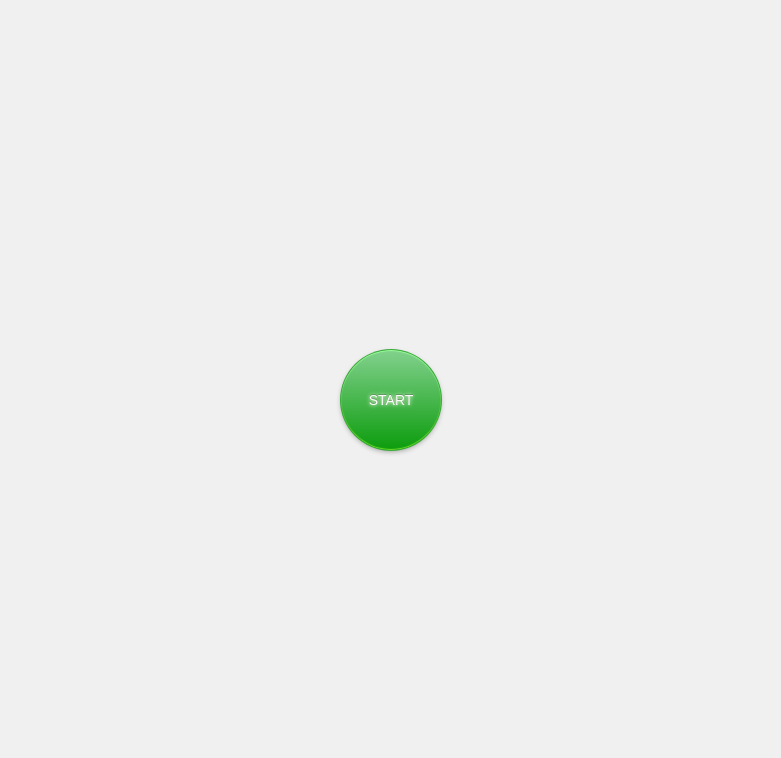
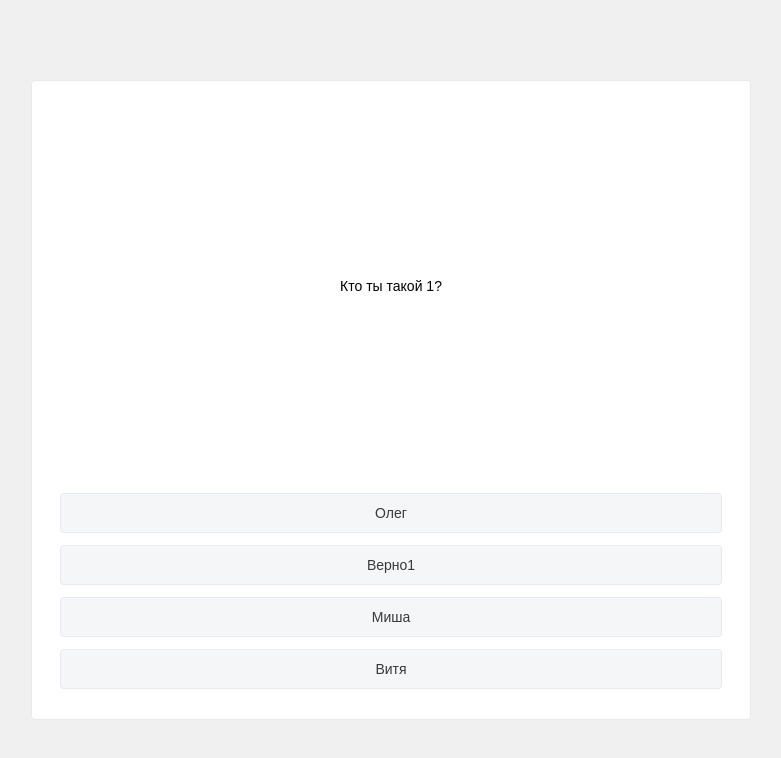
Before and after one commit to ViktorIukhlin/CockyJun, a React (Create React App) app: page /#/questionsPage in a window 1280 px wide. Before the commit this address led to /#/startPage. Shown: the top 758 px of the page, without its empty margins (249-1030 px from the left). Built offline with nearby package versions, Linux system fonts and the light colour scheme.

Commit message:
add new logic

```diff
--- a/src/App.js
+++ b/src/App.js
@@ -9,10 +9,11 @@ function App(props) {
   return (
     <HashRouter>
       <div className='wrapper'>
-        <Redirect from='/' to='/startPage'/>
+        {/* <Redirect from='/' to='/startPage'/> */}
         <Route exact path='/startPage' render={ () => <StartPage />} />
-        <Route exact path='/questionsPage' render={ () => <QuestionsPage state={props.store.getState().questionsPage}/>} />
-        <Route exact path='/endPage' render={ () => <EndPage state={props.store.getState().questionsPage}/>} />
+        <Route exact path='/questionsPage' render={ () =>
+          <QuestionsPage listOfQuestions={props.store.getState().questionsPage.questions.sort(() => Math.random() - 0.5,)}/>}
+        />
       </div>
     </HashRouter>
   );
--- a/src/components/QuestionsPage/Question/Question.jsx
+++ b/src/components/QuestionsPage/Question/Question.jsx
@@ -1,11 +1,10 @@
 import React, { useState } from 'react';
 import style from './Question.module.scss'
 
-const Question = ({state}) => {
-  const answers = state.answers.sort(() => Math.random() - 0.5);
+const Question = ({answer, sendAnswers }) => {
+  const answersRandom = answer.answers.sort(() => Math.random() - 0.5);
 
   const setAnswer = (e) =>{
-
     console.log(e)
     console.log(e.target.defaultValue)
   }
@@ -13,13 +12,13 @@ const Question = ({state}) => {
   return (
     <div className={style.container}>
       <div className={style.question}>
-        <div>{state.question}</div>
+        <div>{answer.question}</div>
       </div>
       <form className={style.boxForAnswer}>
-        <input type="button" className={style.answer} onClick={setAnswer} value={answers[0]}/>
-        <input type="button" className={style.answer} onClick={setAnswer} value={answers[1]}/>
-        <input type="button" className={style.answer} onClick={setAnswer} value={answers[2]}/>
-        <input type="button" className={style.answer} onClick={setAnswer} value={answers[3]}/>
+        <input type="button" className={style.answer} onClick={sendAnswers} value={answersRandom[0]}/>
+        <input type="button" className={style.answer} onClick={sendAnswers} value={answersRandom[1]}/>
+        <input type="button" className={style.answer} onClick={sendAnswers} value={answersRandom[2]}/>
+        <input type="button" className={style.answer} onClick={sendAnswers} value={answersRandom[3]}/>
       </form>
     </div>
   )
--- a/src/components/QuestionsPage/Question/Question.module.scss
+++ b/src/components/QuestionsPage/Question/Question.module.scss
@@ -1,15 +1,8 @@
 .container{
-  width: 100%;
-  height: 80%;
-  background-color: #fff;
-  border: 1px solid rgb(230,233,238);
   display: flex;
   flex-direction: column;
   justify-content: space-between;
-  border-radius: 4px;
-  @media (max-width: 720px) {
-    margin: 10px;
-  }
+  height: 100%;
 }
 .question{
   display: flex;
@@ -24,7 +17,7 @@
   }
 }
 .boxForAnswer{
-  margin: 0 28px;
+  margin: 0 28px 30px 28px;
   input{
     height: auto;
     width: 100%;
--- a/src/components/QuestionsPage/QuestionsPage.jsx
+++ b/src/components/QuestionsPage/QuestionsPage.jsx
@@ -1,38 +1,40 @@
-import React, { useState } from 'react';
-import { NavLink, Redirect } from 'react-router-dom';
+import React, { useEffect, useState } from 'react'
+import { NavLink, Redirect } from 'react-router-dom'
+import Question from './Question/Question'
 import style from './QuestionsPage.module.scss'
+import ResultWindow from './ResultWindow/ResultWindow'
 
-const QuestionsPage = ({state}) => {
-  const arrQuestions = state.questions.sort(() => Math.random() - 0.5);
-  state.numberOfQuestions = arrQuestions.length;
-  const [counter, setCounter] = useState(state.counter);
-
-  if(counter === state.numberOfQuestions){
-    return <div>
-      Ты ответил на {counter} вопроса , поздравляю
-      <NavLink to='/startPage'> Заново </NavLink>
-    </div>
+const QuestionsPage = ({ listOfQuestions }) => {
+  const [answers, setAnswers] = useState(listOfQuestions);
+  const [counter, setCounter] = useState(0);
+  const [resultWindow, setResultWindow] = useState(false);
+  const [answerFromPlayer, setAnswerFromPlayer] = useState('');
+  // useEffect(() => {
+  //   console.log(answers)
+  //   console.log('RANDOM')
+  // }, []);
+  const sendAnswers = (e) => {
+    setAnswerFromPlayer(e.target.defaultValue)
+    setResultWindow(true)
   }
-
-  const question = state.questions[counter].question
-  const answers = state.questions[counter].answers.sort(() => Math.random() - 0.5);
-
-  const sendAnswers = () => {
+  const nextQuestion = () => {
     setCounter(counter + 1)
+    setResultWindow(false)
   }
   return (
     <div className={style.container}>
-    <div className={style.question}>
-      <div>{question}</div>
+      {counter === answers.length ? (
+        <div>
+          Ты ответил на {counter} вопроса , поздравляю
+          <NavLink to="/startPage"> Заново </NavLink>
+        </div>
+      ): resultWindow ? (
+        <ResultWindow answer={answerFromPlayer} rightAnswer={answers[counter].correctAnswer} nextQuestion={nextQuestion}/>
+      ) : (
+        <Question sendAnswers={sendAnswers} answer={answers[counter]}/>
+      )}
     </div>
-    <form className={style.boxForAnswer}>
-      <input type="button" className={style.answer} onClick={sendAnswers} value={answers[0]}/>
-      <input type="button" className={style.answer} onClick={sendAnswers} value={answers[1]}/>
-      <input type="button" className={style.answer} onClick={sendAnswers} value={answers[2]}/>
-      <input type="button" className={style.answer} onClick={sendAnswers} value={answers[3]}/>
-    </form>
-  </div>
   )
 }
 
-export default QuestionsPage;
+export default QuestionsPage
--- a/src/components/QuestionsPage/QuestionsPage.module.scss
+++ b/src/components/QuestionsPage/QuestionsPage.module.scss
@@ -3,57 +3,8 @@
   height: 80%;
   background-color: #fff;
   border: 1px solid rgb(230,233,238);
-  display: flex;
-  flex-direction: column;
-  justify-content: space-between;
   border-radius: 4px;
   @media (max-width: 720px) {
     margin: 10px;
   }
 }
-.question{
-  display: flex;
-  align-items: center;
-  justify-content: center;
-  height: 100%;
-  overflow: hidden;
-  padding: 20px 28px 10px 28px;
-  img{
-    width: auto;
-    height: 100%;
-  }
-}
-.boxForAnswer{
-  margin: 0 28px 40px 28px;
-  input{
-    height: auto;
-    width: 100%;
-    min-height: 40px;
-    margin-top: 12px;
-    padding: 2px 8px;
-    color: #37383c;
-    font-size: 14px;
-    border-radius: 4px;
-    border: 1px solid #e6e9ee;
-    background-color: #f4f6f7;
-    display: flex;
-    align-items: center;
-  }
-  .answer:hover{
-    color: #2587E8;
-    background-color: #EBF4FD;
-  }
-  .submit {
-    margin: 30px auto;
-    width: 220px;
-    min-height: 50px;
-    justify-content: center;
-    background-color: #2582E7;
-    color: #FFFFFF;
-    border-radius: 6px;
-  }
-  .answerActive{
-    color: #2587E8;
-    background-color: #EBF4FD;
-  }
-}
--- /dev/null
+++ b/src/components/QuestionsPage/ResultWindow/ResultWindow.jsx
@@ -0,0 +1,23 @@
+import React from 'react';
+import style from './ResultWindow.module.scss'
+
+const ResultWindow = ({answer, rightAnswer, nextQuestion}) => {
+  const bool = answer === rightAnswer;
+  return (
+    <div className={style.container} style={bool ? {border: "#DCF5EB solid 5px"} : {border: "#FCE4DF solid 5px"}}>
+      {bool ? (
+        <div className={style.result} style={{color: '#45C38A'}}>
+          <div>Вы ответили абсолютно верно!</div>
+        </div>
+      ) : (
+        <div className={style.result} style={{color: '#EE593B'}}>
+          <div className={style.message}>Вы ответили неверно! Правильный ответ:</div>
+          <div className={style.answer}>{rightAnswer}</div>
+        </div>
+      )}
+      <button onClick={nextQuestion}>Следующий вопрос</button>
+    </div>
+  )
+}
+
+export default ResultWindow;
--- /dev/null
+++ b/src/components/QuestionsPage/ResultWindow/ResultWindow.module.scss
@@ -0,0 +1,36 @@
+.container{
+  display: flex;
+  flex-direction: column;
+  justify-content: space-between;
+  height: 100%;
+  button{
+    height: auto;
+    min-height: 40px;
+    margin-top: 12px;
+    padding: 2px 8px;
+    color: #37383c;
+    font-size: 14px;
+    border-radius: 4px;
+    border: 1px solid #e6e9ee;
+    background-color: #f4f6f7;
+    display: flex;
+    align-items: center;
+    justify-content: center;
+    margin: 0 20px 40px 20px;
+  }
+  .result{
+    display: flex;
+    flex-direction: column;
+    align-items: center;
+    justify-content: center;
+    height: 100%;
+    overflow: hidden;
+    padding: 20px 28px 10px 28px;
+    .message{
+
+    }
+    .answer{
+      margin-top: 20px;
+    }
+  }
+}
--- a/src/redux/questionsReducer.js
+++ b/src/redux/questionsReducer.js
@@ -2,13 +2,11 @@ const SET_QUESTION = 'NEXT_QUESTION';
 
 let initialState = {
   questions: [
-    { question: 'Кто ты такой?', questionImg: '', answers: ['Вася', 'Миша', 'Витя', 'Олег'], correctAnswer: ['Витя']},
-    { question: 'Кто вы такие?', questionImg: '', answers: ['Вася', 'Миша', 'Витя', 'Рома'], correctAnswer: ['Рома']}
-  ],
-  counter: 0,
-  scoreCounter: 0,
-  numberOfQuestions: 2,
-  wrongAnswerNumbers: []
+    { question: 'Кто ты такой 1?', questionImg: '', answers: ['Верно1', 'Миша', 'Витя', 'Олег'], correctAnswer: 'Верно1'},
+    { question: 'Кто ты такой 2?', questionImg: '', answers: ['Верно2', '2', '3', '4'], correctAnswer: 'Верно2'},
+    { question: 'Кто вы такие 3?', questionImg: '', answers: ['Верно3', 'Миша', 'Витя', 'Рома'], correctAnswer: 'Верно3'},
+    { question: 'Кто ты такой 4?', questionImg: '', answers: ['Верно4', '2', '3', '4'], correctAnswer: 'Верно4'}
+  ]
 };
 
 const questionsReducer = (state = initialState, action) => {
```
